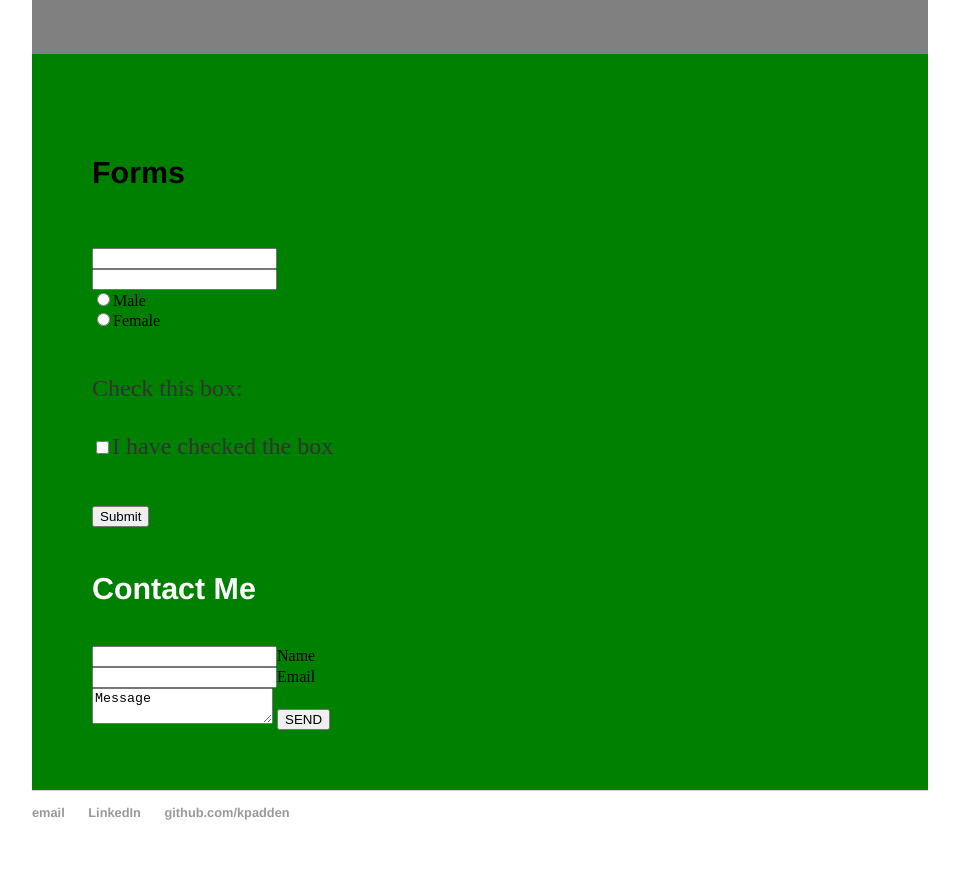
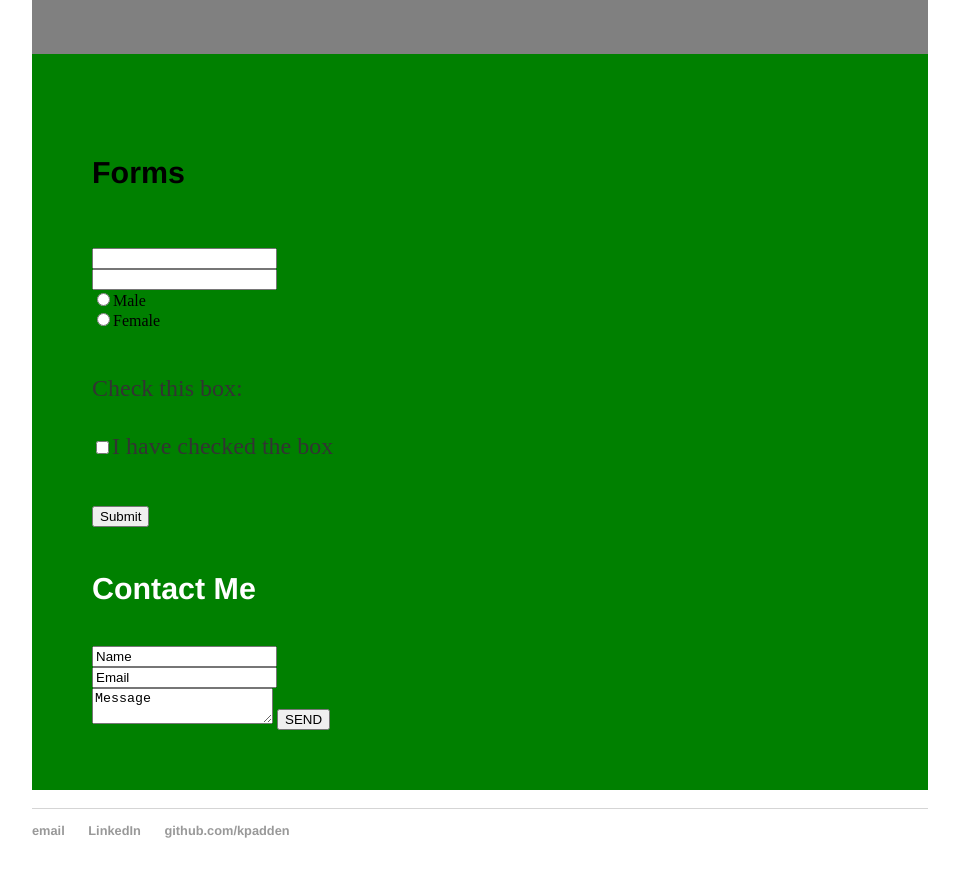
Before and after one commit to kpadden/kpadden.github.io, a Jekyll site: the page built from practice/index.html, in a window 1280 px wide and 900 px high, scrolled down 1526 px. Shown: the top 877 px of the window, without its empty margins (160-1119 px from the left). Built offline with Jekyll 4.4.1, drawn with Linux system fonts in a browser that asks for light colours.

Commit message:
Update index.html

```diff
--- a/practice/index.html
+++ b/practice/index.html
@@ -62,9 +62,10 @@ title: Practice
     </form>
     <h4><span style="color:white">Contact Me</span></h4>
     <form action="url" method="GET">
-        <input name="name" type="text"/>Name<br/>
-        <input name="email" type="email"/>Email<br/>
+        <input name="name" type="text" value="Name"/><br/>
+        <input name="email" type="email" value="Email"/><br/>
         <textarea name="message">Message</textarea>
         <input type="submit" value="SEND" class="submit"/>
     </form>
 </div>
+<br/>
```
